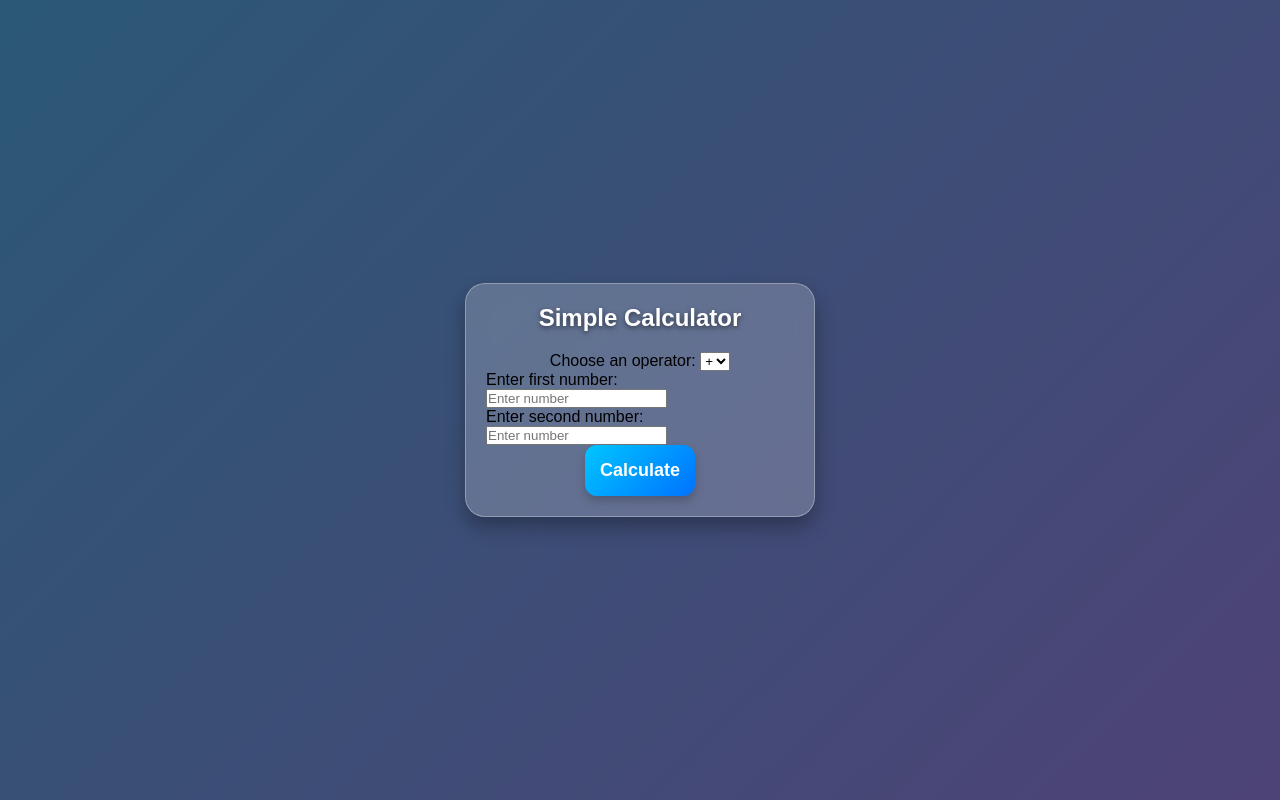
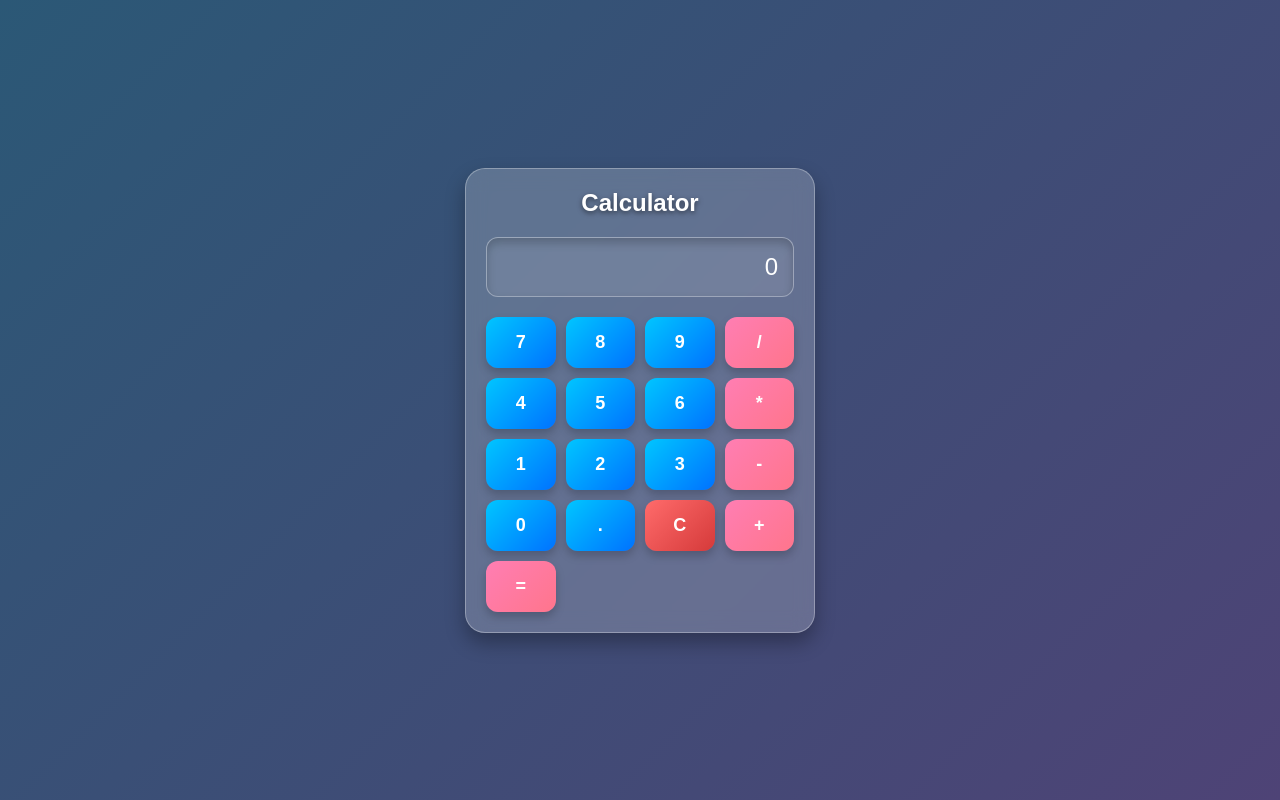
Before and after one commit to sangram72/simple-calculator, a React (Vite) app: page / in a window 1280 px wide. Built offline with nearby package versions, Linux system fonts and the light colour scheme.

Commit message:
Update App.jsx
totasl design is now changed , ready for the revolution

```diff
--- a/src/App.jsx
+++ b/src/App.jsx
@@ -1,91 +1,51 @@
 import { useState } from 'react';
-import './App.css'; // Importing a separate CSS file for styles
+import './App.css';
 
 function App() {
-  const [op, setOp] = useState("+");
-  const [fstNumber, setFstNumber] = useState();
-  const [secNumber, setSecNumber] = useState();
+  const [screenValue, setScreenValue] = useState('');
   const [result, setResult] = useState(null);
 
-  function handleChange(e) {
-    setOp(e.target.value);
-  }
-
-  function handleFstNumberChange(e) {
-    setFstNumber(Number(e.target.value));
-  }
-
-  function handleSecNumberChange(e) {
-    setSecNumber(Number(e.target.value));
-  }
-
-  function operation() {
-    if (isNaN(fstNumber) || isNaN(secNumber)) {
-      alert("Please enter valid numbers");
-      return;
+  const handleClick = (value) => {
+    if (value === 'C') {
+      setScreenValue('');
+      setResult(null);
+    } else if (value === '=') {
+      try {
+        setResult(eval(screenValue)); // Use with caution in production
+      } catch {
+        alert('Invalid Input');
+      }
+    } else {
+      setScreenValue((prev) => prev + value);
     }
-
-    switch (op) {
-      case "+":
-        setResult(fstNumber + secNumber);
-        break;
-      case "-":
-        setResult(fstNumber - secNumber);
-        break;
-      case "*":
-        setResult(fstNumber * secNumber);
-        break;
-      case "/":
-        if (secNumber === 0) {
-          alert("Cannot divide by zero");
-          setResult(null);
-        } else {
-          setResult(fstNumber / secNumber);
-        }
-        break;
-      default:
-        alert("Invalid operator");
-    }
-  }
+  };
 
   return (
     <div className="container">
       <div className="calculator">
-        <h1>Simple Calculator</h1>
-
-        <div className="input-group">
-          <label>Choose an operator: </label>
-          <select onChange={handleChange} value={op}>
-            <option value="+">+</option>
-            <option value="-">-</option>
-            <option value="*">*</option>
-            <option value="/">/</option>
-          </select>
+        <h1>Calculator</h1>
+        <div className="screen">
+          {result !== null ? result : screenValue || '0'}
         </div>
-
-        <div className="input-group">
-          <label>Enter first number: </label>
-          <input
-            type="number"
-            onChange={handleFstNumberChange}
-            value={fstNumber}
-            placeholder="Enter number"
-          />
+        <div className="buttons">
+          <button onClick={() => handleClick('7')}>7</button>
+          <button onClick={() => handleClick('8')}>8</button>
+          <button onClick={() => handleClick('9')}>9</button>
+          <button className="operator" onClick={() => handleClick('/')}>/</button>
+          <button onClick={() => handleClick('4')}>4</button>
+          <button onClick={() => handleClick('5')}>5</button>
+          <button onClick={() => handleClick('6')}>6</button>
+          <button className="operator" onClick={() => handleClick('*')}>*</button>
+          <button onClick={() => handleClick('1')}>1</button>
+          <button onClick={() => handleClick('2')}>2</button>
+          <button onClick={() => handleClick('3')}>3</button>
+          <button className="operator" onClick={() => handleClick('-')}>-</button>
+          <button onClick={() => handleClick('0')}>0</button>
+          <button onClick={() => handleClick('.')}>.</button>
+          <button onClick={() => handleClick('C')} className="clear">C</button>
+          <button className="operator" onClick={() => handleClick('+')}>+</button>
+          <button className="operator" onClick={() => handleClick('=')}>=</button>
         </div>
-
-        <div className="input-group">
-          <label>Enter second number: </label>
-          <input
-            type="number"
-            onChange={handleSecNumberChange}
-            value={secNumber}
-            placeholder="Enter number"
-          />
-        </div>
-
-        <button onClick={operation} className="calculate-btn">Calculate</button>
-
-        {result !== null && <h2 className="result">Result: {result}</h2>}
       </div>
     </div>
   );
```
